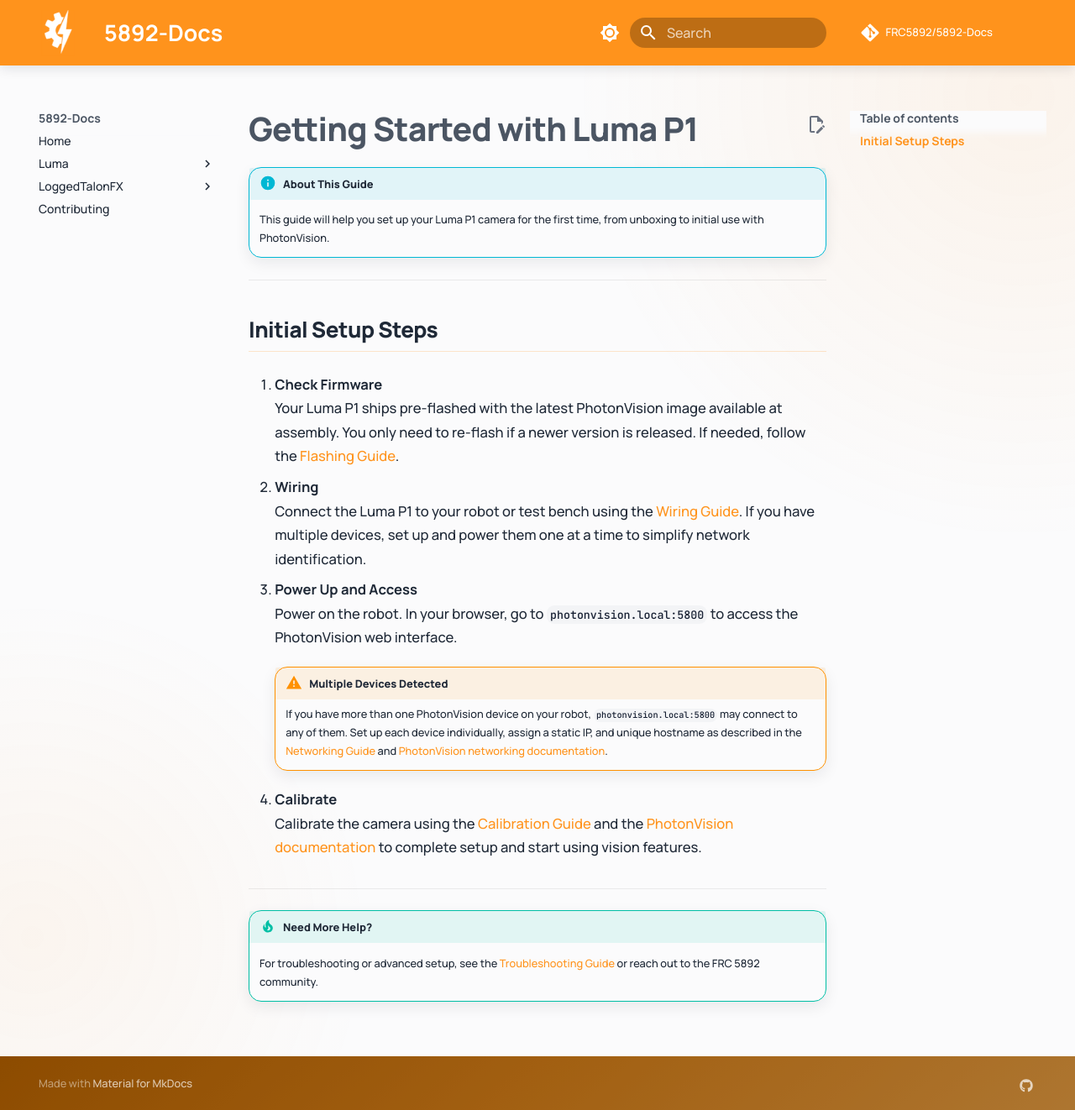
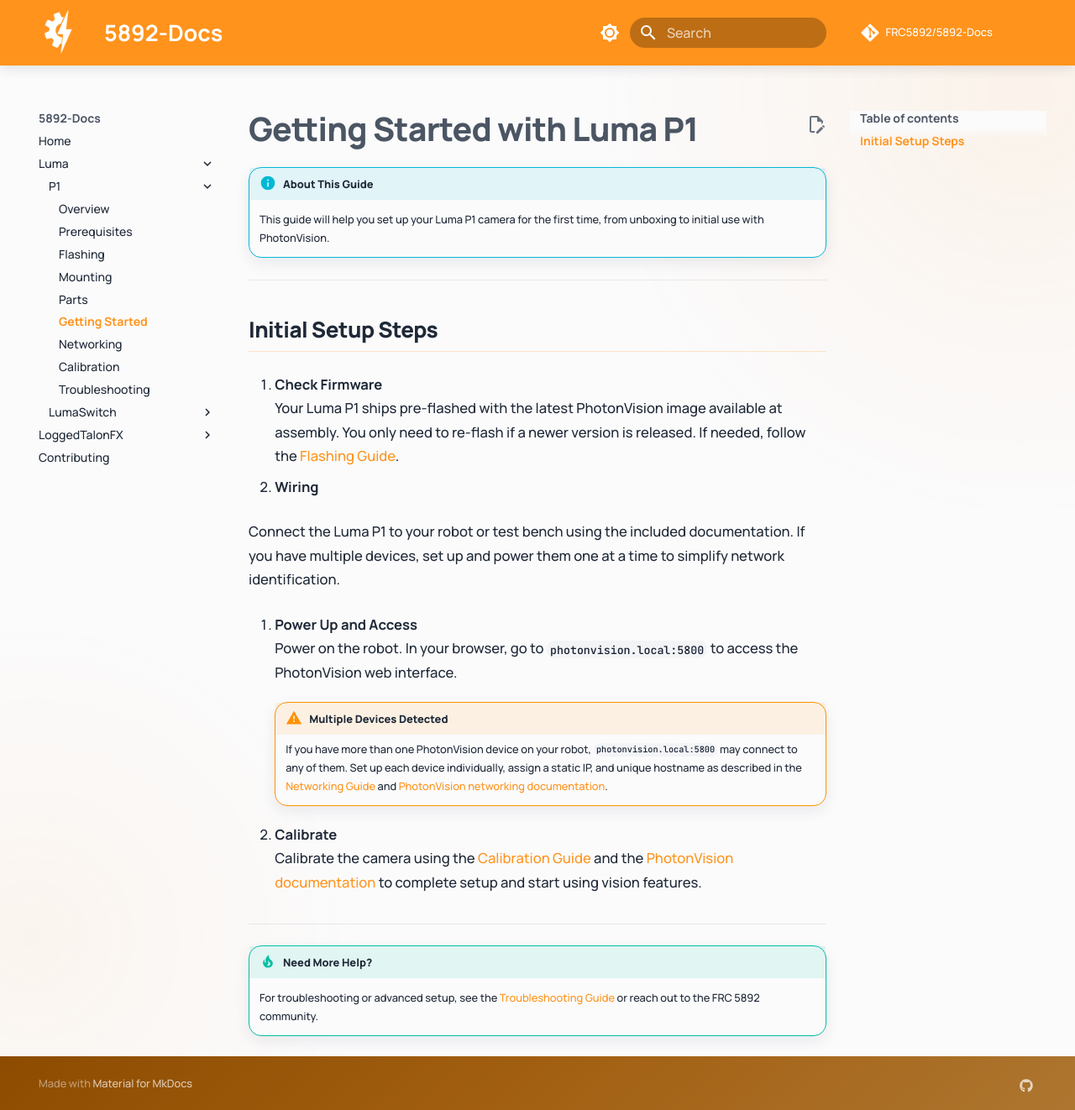
Before and after one commit to FRC5892/Luma-Docs, an MkDocs documentation site: the page built from docs/p1/getting_started.md, in a window 1280 px wide and 1322 px high. Shown: the whole window at 84% size. Built offline with MkDocs 1.6.1 and Material for MkDocs 9.7.7, drawn with Linux system fonts in a browser that asks for light colours; comment, search, counter and statistics services are not loaded.

Commit message:
Update LumaSwitch and Luma P1 documentation: fix image paths and update links for accuracy

```diff
--- a/docs/p1/getting_started.md
+++ b/docs/p1/getting_started.md
@@ -13,7 +13,8 @@
    Your Luma P1 ships pre-flashed with the latest PhotonVision image available at assembly. You only need to re-flash if a newer version is released. If needed, follow the [Flashing Guide](flashing.md).
 
 2. **Wiring**
-   Connect the Luma P1 to your robot or test bench using the [Wiring Guide](wiring.md). If you have multiple devices, set up and power them one at a time to simplify network identification.
+   <!-- Wiring Guide does not exist, removing link -->
+   Connect the Luma P1 to your robot or test bench using the included documentation. If you have multiple devices, set up and power them one at a time to simplify network identification.
 
 3. **Power Up and Access**
    Power on the robot. In your browser, go to `photonvision.local:5800` to access the PhotonVision web interface.
--- a/mkdocs.yml
+++ b/mkdocs.yml
@@ -98,6 +98,9 @@ nav:
           - Overview: p1/overview.md
           - Prerequisites: p1/prerequisites.md
           - Flashing: p1/flashing.md
+          - Mounting: p1/mounting.md
+          - Parts: p1/parts.md
+          - Getting Started: p1/getting_started.md
           - Networking: p1/networking.md
           - Calibration: p1/calibration.md
           - Troubleshooting: p1/troubleshooting.md
```
Also changed, not shown: docs/guides/lumaswitch/overview.md (+2 -2 lines), docs/p1/overview.md (+3 -2 lines).
